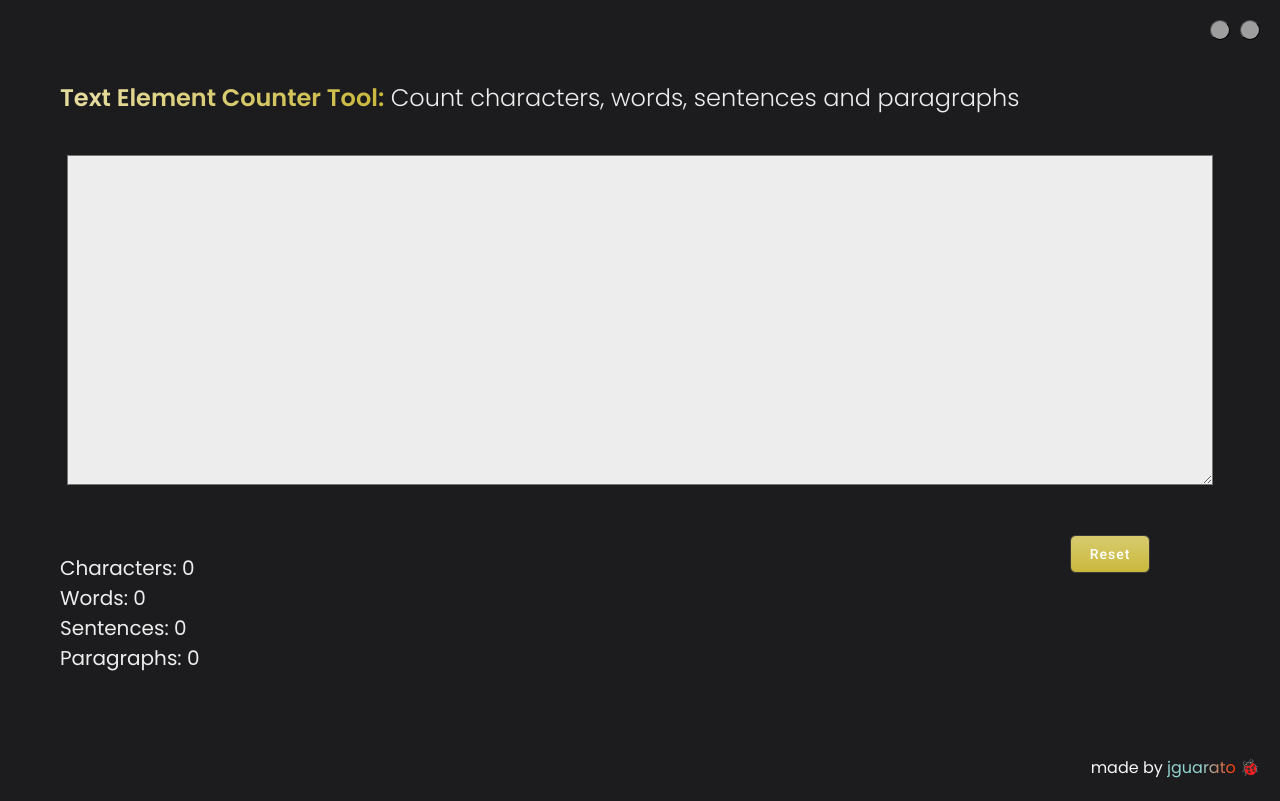
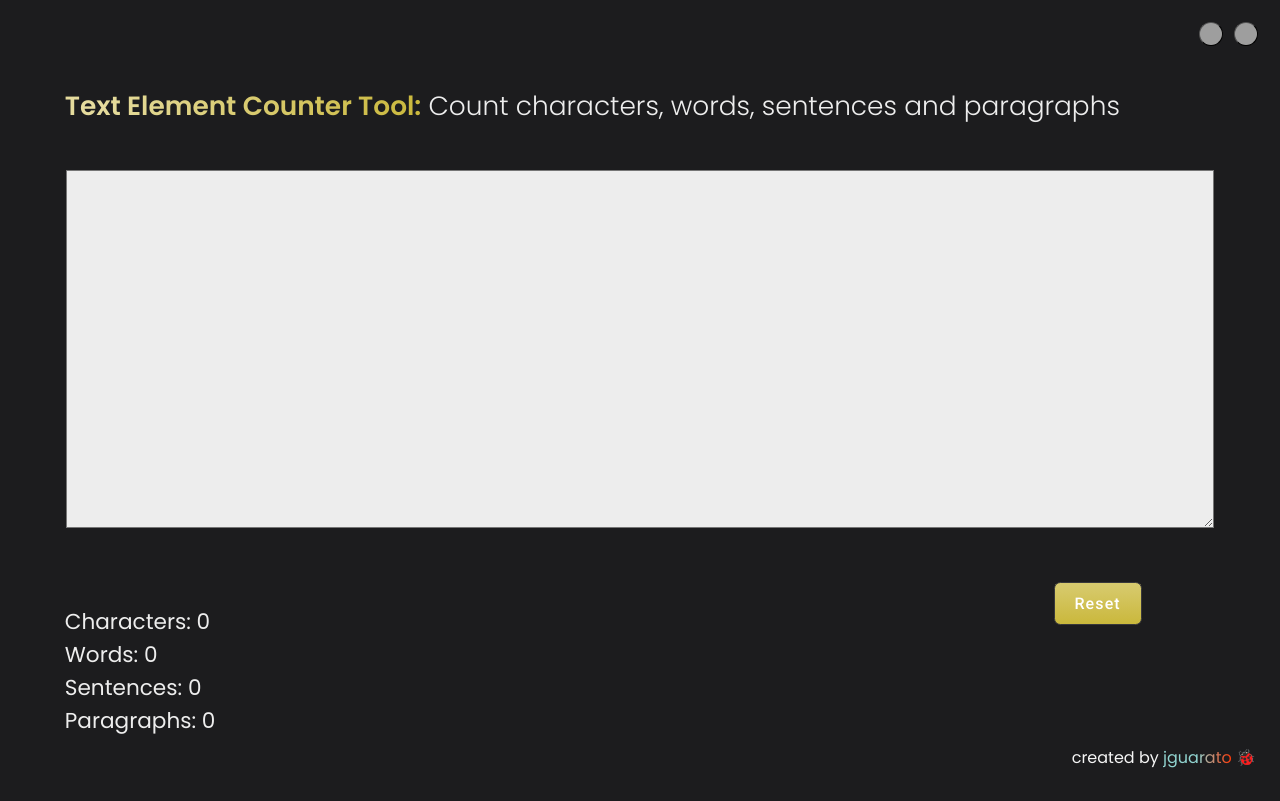
Before and after one commit to jguarato/counter-tool, a plain HTML site: page dist/index.html in a window 1280 px wide. Drawn offline with Linux system fonts and the light colour scheme; grey boxes are pictures that could not be loaded.

Commit message:
Add files via upload

```diff
--- a/dist/index.html
+++ b/dist/index.html
@@ -8,16 +8,6 @@
 </head>
 <body>
 <!-- partial:index.partial.html -->
-<html>
-
-  <head>
-    <link rel="preconnect" href="https://fonts.googleapis.com">
-    <link rel="preconnect" href="https://fonts.gstatic.com" crossorigin>
-    <link href="https://fonts.googleapis.com/css2?family=Poppins:wght@300;400;600&family=Roboto:wght@500&display=swap" rel="stylesheet">
-  </head>
-
-  <body>
-
 <header>
   <button class="country-flag" style="background-image:  url(https://flagicons.lipis.dev/flags/4x3/br.svg)" onClick="changeLanguage('br')"></button>
   <button class="country-flag" style="background-image:  url(https://flagicons.lipis.dev/flags/4x3/us.svg)" onClick="changeLanguage('us')"></button>
@@ -45,12 +35,8 @@
 </div>
 
 <footer>
-      <span id="madeBy">made by </span><a class="name-dark" id="myName" href="https://codepen.io/jguarato">jguarato</a> 🐞
+  <span id="madeBy">created by </span><a class="name-dark" href="https://codepen.io/jguarato">jguarato</a> 🐞
 </footer>
-
-  </body>
-
-</html>
 <!-- partial -->
   <script  src="./script.js"></script>
 
--- a/dist/script.js
+++ b/dist/script.js
@@ -1,7 +1,3 @@
-resetCounter();
-
-
-
 function countWords() {
 
   var charQty = 0;
@@ -122,7 +118,7 @@ function changeLanguage(countryChoice) {
     spans[4].innerHTML = "Sentences: ";
     spans[6].innerHTML = "Paragraphs: ";
 
-    madeBy.innerHTML = "made by ";
+    madeBy.innerHTML = "created by ";
 
   } else if (countryChoice == "br") {
 
@@ -135,8 +131,10 @@ function changeLanguage(countryChoice) {
     spans[4].innerHTML = "Frases: ";
     spans[6].innerHTML = "Parágrafos: ";
 
-    madeBy.innerHTML = "feito por ";
+    madeBy.innerHTML = "criado por ";
 
   }
 
 }
+
+resetCounter();
--- a/dist/style.css
+++ b/dist/style.css
@@ -1,20 +1,22 @@
+@import url("https://fonts.googleapis.com/css2?family=Poppins:wght@300;400;600&family=Roboto:wght@500&display=swap");
+
 * {
-  margin: 0px;
-  padding: 0px;
+  margin: 0;
+  padding: 0;
   background-color: #1C1C1E;
   font-family: Poppins;
 }
 
 header {
-  margin: 20px;
+  margin: 2.7vmin;
 }
 
 .country-flag {
   cursor: pointer;
-  width: 20px;
-  height: 20px;
-  margin-left: 10px;
-  border-width: 1px;
+  width: 3vmin;
+  height: 3vmin;
+  margin-left: 1.4vmin;
+  border-width: .14vmin;
   border-radius: 50%;
   background-position: center;
   background-repeat: no-repeat;
@@ -24,13 +26,14 @@ header {
 
 
 .container {
-  min-width: 450px;
-  padding: 20px;
+  min-width: 61vmin;
+  padding: 2.7vmin;
 }
 
 h2 {
-  margin: 40px;
+  margin: 5.4vmin;
   color: #EDEDED;
+  font-size: 3.3vmin;
   font-weight: 300;
 }
 
@@ -46,12 +49,12 @@ h2 {
 #textArea {
   display: block;
   width: 90%;
-  min-width: 200px;
-  height: 300px;
-  margin: 40px;
+  min-width: 27vmin;
+  height: 40.5vmin;
+  margin: 5.4vmin;
   margin-left: auto;
   margin-right: auto;
-  padding: 14px;
+  padding: 2vmin;
   background-color: #EDEDED;
 }
 
@@ -61,34 +64,34 @@ h2 {
 
 #textArea,
 textarea {
-  font-size: 14px;
+  font-size: 2vmin;
   color: #CAB83C;
-  text-shadow: 0px 0px 0px #1C1C1E;
+  text-shadow: 0 0 0 #1C1C1E;
   -webkit-text-fill-color: transparent;
 }
 
 
 .div-btn {
   display: block;
-  margin: 10px;
-  margin-left: calc(100% - 200px);
+  margin: 1.4vmin;
+  margin-left: calc(100% - 27vmin);
 }
 
 #resetButton {
   cursor: pointer;
-  min-width: 80px;
-  margin: 10px;
-	padding: 10px 15px;
-  border-radius: 6px;
-	border: 1px solid #38383A;
-  box-shadow: inset 0px 1px 0px 0px #D7CA6D;
+  min-width: 11vmin;
+  margin: 1.4vmin;
+	padding: 1.4vmin 2vmin;
+  border-radius: .8vmin;
+	border: .14vmin solid #38383A;
+  box-shadow: inset 0 .14vmin 0 0 #D7CA6D;
 	background: linear-gradient(to bottom, #D7CA6D 5%, #CAB83C 100%);
 	background-color: #D7CA6D;
   color: #FFFF;
   font-family: Roboto;
-  font-size: 14px;
+  font-size: 2vmin;
   font-weight: 500;
-  letter-spacing: 1px;
+  letter-spacing: .14vmin;
 }
 .my-btn:hover {
 	background: linear-gradient(to bottom, #CAB83C 5%, #D7CA6D 100%);
@@ -97,19 +100,18 @@ textarea {
 }
 
 #resultArea {
-  margin: 40px;
-  margin-top: -40px;
+  margin: 5.4vmin;
+  margin-top: -5.4vmin;
   color: #EDEDED;
-  font-size: 20px;
+  font-size: 2.7vmin;
   font-weight: 400;
 }
 
 footer {
-  position: fixed;
-  bottom: 0;
-  right: 0;
-  padding: 20px;
-  font-family: Poppins;
+  float: right;
+  margin-top: -10vmin;
+  padding: 3vmin;
+  font-size: 2vmin;
   color: #F5F5F5;
 }
 
--- a/src/style.css
+++ b/src/style.css
@@ -1,20 +1,22 @@
+@import url("https://fonts.googleapis.com/css2?family=Poppins:wght@300;400;600&family=Roboto:wght@500&display=swap");
+
 * {
-  margin: 0px;
-  padding: 0px;
+  margin: 0;
+  padding: 0;
   background-color: #1C1C1E;
   font-family: Poppins;
 }
 
 header {
-  margin: 20px;
+  margin: 2.7vmin;
 }
 
 .country-flag {
   cursor: pointer;
-  width: 20px;
-  height: 20px;
-  margin-left: 10px;
-  border-width: 1px;
+  width: 3vmin;
+  height: 3vmin;
+  margin-left: 1.4vmin;
+  border-width: .14vmin;
   border-radius: 50%;
   background-position: center;
   background-repeat: no-repeat;
@@ -24,13 +26,14 @@ header {
 
 
 .container {
-  min-width: 450px;
-  padding: 20px;
+  min-width: 61vmin;
+  padding: 2.7vmin;
 }
 
 h2 {
-  margin: 40px;
+  margin: 5.4vmin;
   color: #EDEDED;
+  font-size: 3.3vmin;
   font-weight: 300;
 }
 
@@ -46,12 +49,12 @@ h2 {
 #textArea {
   display: block;
   width: 90%;
-  min-width: 200px;
-  height: 300px;
-  margin: 40px;
+  min-width: 27vmin;
+  height: 40.5vmin;
+  margin: 5.4vmin;
   margin-left: auto;
   margin-right: auto;
-  padding: 14px;
+  padding: 2vmin;
   background-color: #EDEDED;
 }
 
@@ -61,34 +64,34 @@ h2 {
 
 #textArea,
 textarea {
-  font-size: 14px;
+  font-size: 2vmin;
   color: #CAB83C;
-  text-shadow: 0px 0px 0px #1C1C1E;
+  text-shadow: 0 0 0 #1C1C1E;
   -webkit-text-fill-color: transparent;
 }
 
 
 .div-btn {
   display: block;
-  margin: 10px;
-  margin-left: calc(100% - 200px);
+  margin: 1.4vmin;
+  margin-left: calc(100% - 27vmin);
 }
 
 #resetButton {
   cursor: pointer;
-  min-width: 80px;
-  margin: 10px;
-	padding: 10px 15px;
-  border-radius: 6px;
-	border: 1px solid #38383A;
-  box-shadow: inset 0px 1px 0px 0px #D7CA6D;
+  min-width: 11vmin;
+  margin: 1.4vmin;
+	padding: 1.4vmin 2vmin;
+  border-radius: .8vmin;
+	border: .14vmin solid #38383A;
+  box-shadow: inset 0 .14vmin 0 0 #D7CA6D;
 	background: linear-gradient(to bottom, #D7CA6D 5%, #CAB83C 100%);
 	background-color: #D7CA6D;
   color: #FFFF;
   font-family: Roboto;
-  font-size: 14px;
+  font-size: 2vmin;
   font-weight: 500;
-  letter-spacing: 1px;
+  letter-spacing: .14vmin;
 }
 .my-btn:hover {
 	background: linear-gradient(to bottom, #CAB83C 5%, #D7CA6D 100%);
@@ -97,19 +100,18 @@ textarea {
 }
 
 #resultArea {
-  margin: 40px;
-  margin-top: -40px;
+  margin: 5.4vmin;
+  margin-top: -5.4vmin;
   color: #EDEDED;
-  font-size: 20px;
+  font-size: 2.7vmin;
   font-weight: 400;
 }
 
 footer {
-  position: fixed;
-  bottom: 0;
-  right: 0;
-  padding: 20px;
-  font-family: Poppins;
+  float: right;
+  margin-top: -10vmin;
+  padding: 3vmin;
+  font-size: 2vmin;
   color: #F5F5F5;
 }
 
```
Also changed, not shown: src/index.html (+0 -14 lines), src/script.js (+4 -6 lines). Lines whose indentation alone changed are shown as unchanged.
